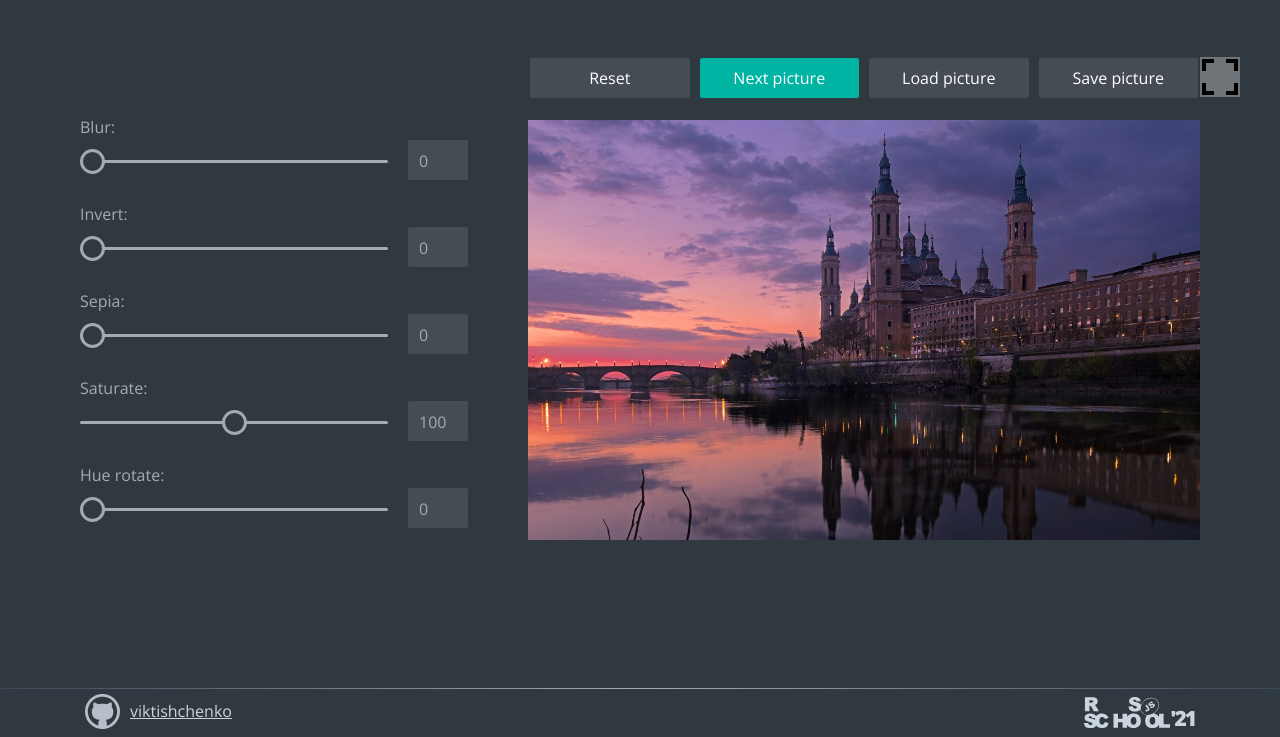
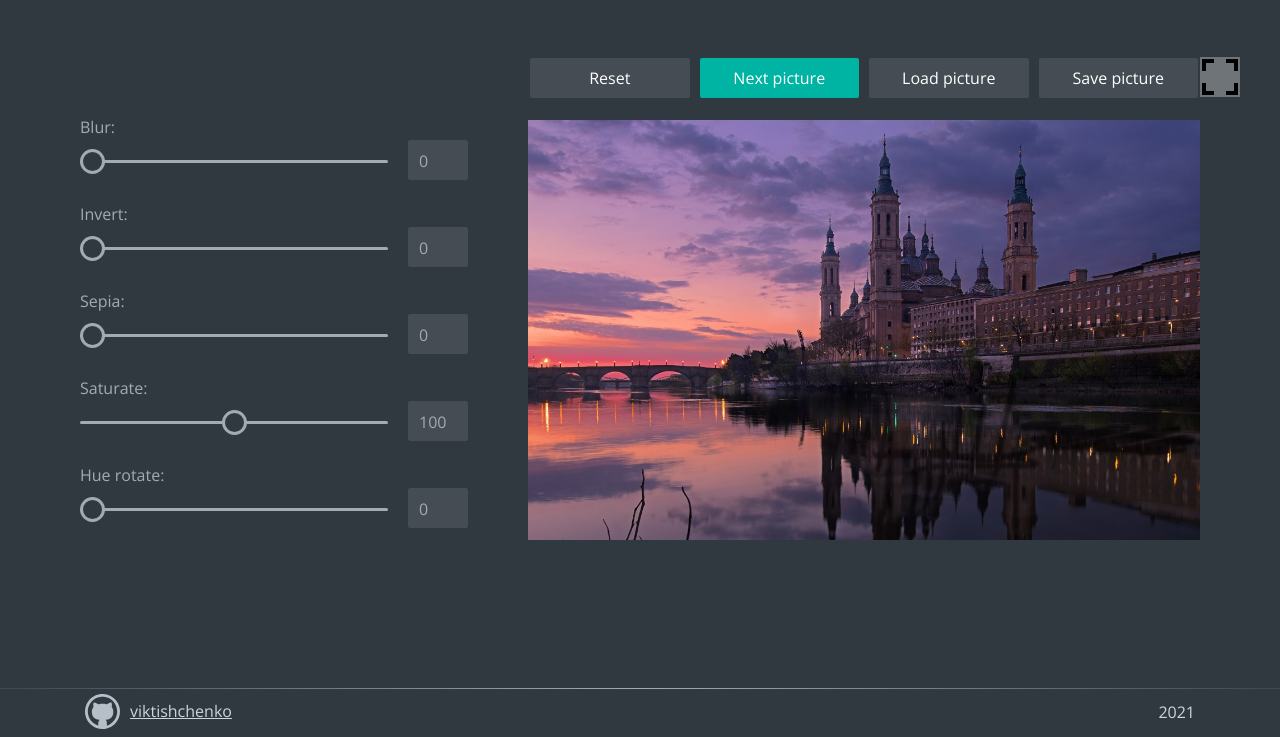
Before and after one commit to viktishchenko/tasks, a plain HTML site: page photo-filter/index.html in a window 1280 px wide. Shown: the part 63-800 px from the top of the page. Drawn offline with nearby package versions, Linux system fonts and the light colour scheme.

Commit message:
fix: scrap

```diff
--- a/photo-filter/index.html
+++ b/photo-filter/index.html
@@ -108,14 +108,7 @@
           rel="noopener noreferrer"
           >viktishchenko</a
         >
-        <a
-          class="rss"
-          href="https://rs.school/js/"
-          target="_blank"
-          rel="noopener"
-        >
-          <span class="rss-year">'21</span>
-        </a>
+        <span class="year">2021</span>
       </div>
     </footer>
     <button class="fullscreen openfullscreen"></button>
--- a/photo-filter/style.css
+++ b/photo-filter/style.css
@@ -234,32 +234,8 @@ img {
 .github:hover {
   color: #fff;
 }
-.rss {
-  display: block;
-  position: relative;
-  font-family: "Open Sans", sans-serif;
-  width: 86px;
-  height: 32px;
-  background-image: url("assets/svg/rss.svg");
-  background-size: contain;
-  background-repeat: no-repeat;
-  background-position: left center;
-  padding-right: 111px;
-}
-.rss-year {
-  position: absolute;
-  bottom: 0;
-  right: 0;
-  font-size: 21px;
-  letter-spacing: -2px;
+.year {
   color: #cbd5de;
-  line-height: 0.9;
-  font-weight: bold;
-  transition: 0.3s;
-}
-.rss:hover .rss-year {
-  right: -5px;
-  letter-spacing: 0;
 }
 @media (max-width: 1024px) {
   .main {
```
